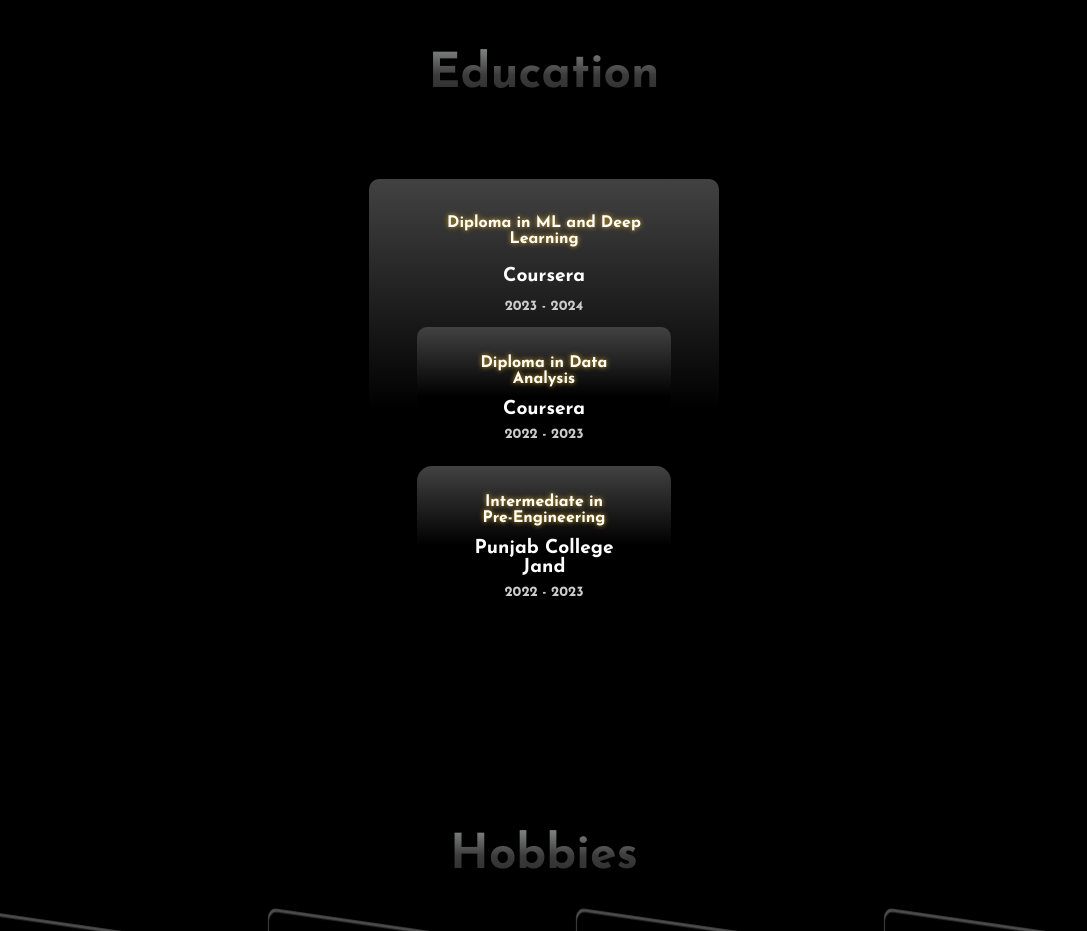
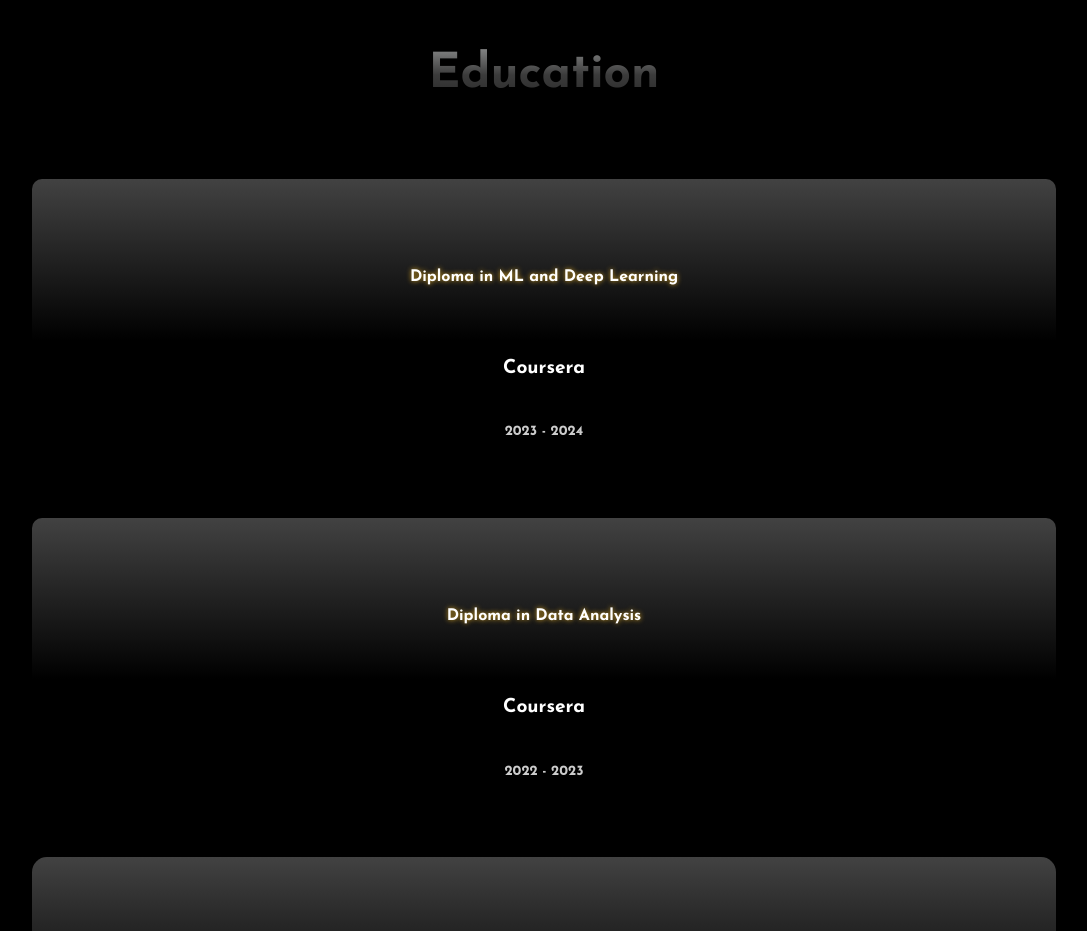
Before and after one commit to RehanCorps/Rehancorps.github.io, a plain HTML site: page index.html in a window 1280 px wide. Shown: the part 969-1900 px from the top of the page, without its empty margins (96-1183 px from the left). Drawn offline with nearby package versions, Linux system fonts and the light colour scheme; a web font is replaced by a local one.

Commit message:
Update index.html

```diff
--- a/index.html
+++ b/index.html
@@ -829,8 +829,8 @@
       <div class="edu-card" style="
       border-radius: 10px;
       padding: 1rem 3rem;
-      width: 100%;
-         max-width:350px;
+      width: 80vw;
+
       position: relative;
       font-size: 1.2rem;
       font-weight: bold;
@@ -847,13 +847,13 @@
         </h3>
         <p>Coursera</p>
         <p style="font-size: 14px; margin: 5%; color: #ccc;">2023 - 2024</p>
-
+     </div>
      <div class="edu-card" style="
       border-radius: 10px;
       padding: 1rem 3rem;
 
-        width: 100%;
-         max-width:350px;
+        width: 80vw;
+
       position: relative;
       font-size: 1.2rem;
       font-weight: bold;
@@ -875,8 +875,8 @@
        <div class="edu-card" style="
       border-radius: 15px;
       padding: 1rem 3rem;
-      width: 100%;
-         max-width:350px;
+      width: 80vw;
+
       position: relative;
       font-size: 1.2rem;
       font-weight: bold;
```
